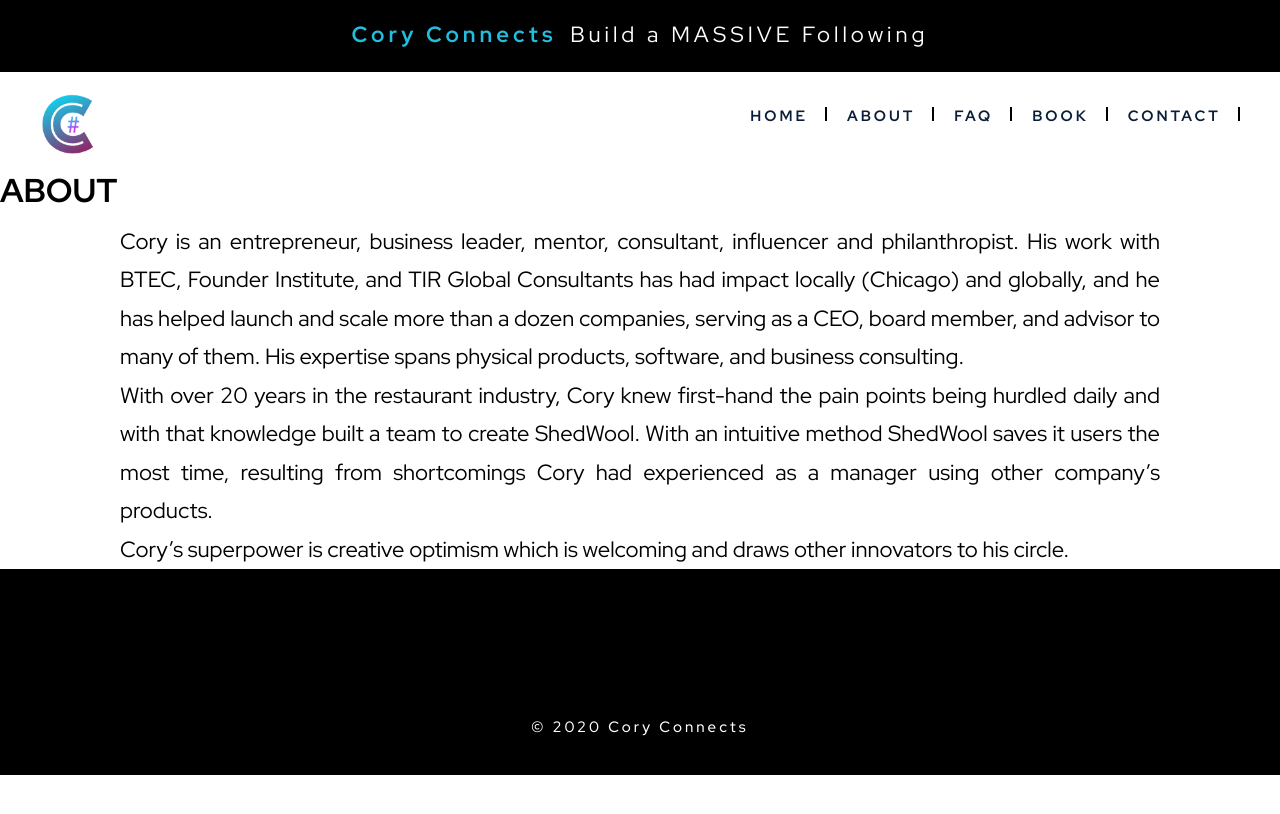
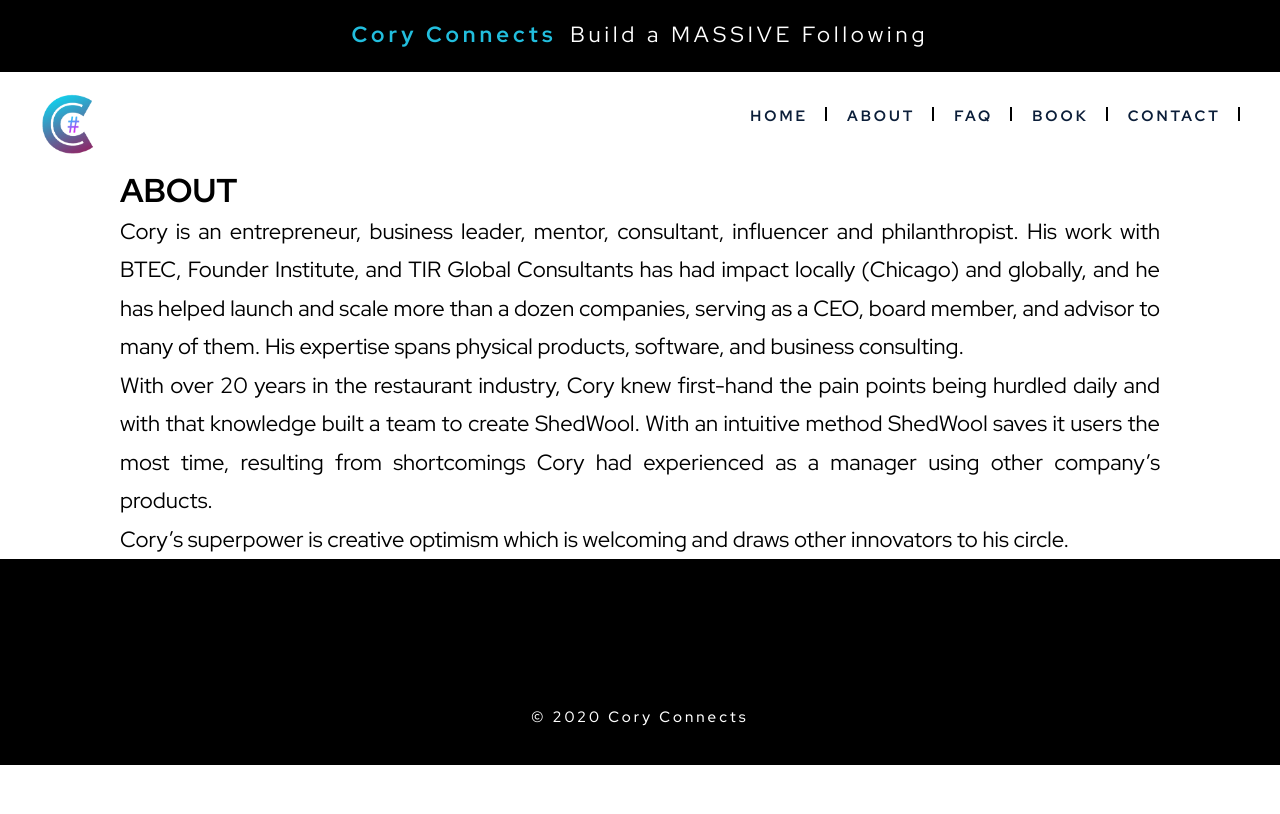
Before and after one commit to andreanthony/andreanthony.github.io, a Jekyll site: the page coryabout.html, which Jekyll copies as it is, in a window 1280 px wide. Shown: the top 814 px of the page. Built offline with Jekyll 4.4.1, drawn with Linux system fonts in a browser that asks for light colours.

Commit message:
Update coryabout.html

```diff
--- a/coryabout.html
+++ b/coryabout.html
@@ -58,7 +58,7 @@
 	</div>
     <div class="page-hero">
 	<div class="section_04">
-				<h1>ABOUT</h1>
+				<h1 style="max-width: 1040px;margin: auto;">ABOUT</h1>
 	</div>
 </div>
 <div class="section_04">
```
